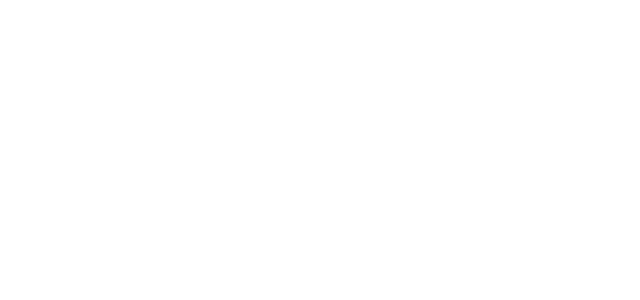
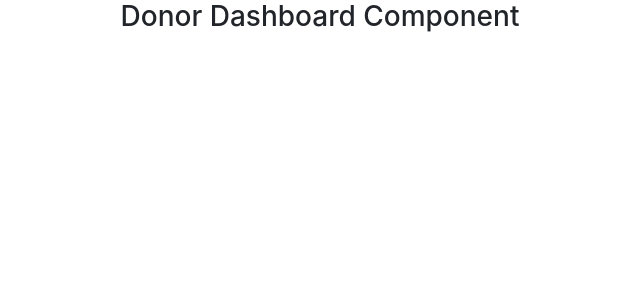
Before and after one commit to mrrobot16/fluffy-computing-machine, a React (Create React App) app: page /donor in a window 1280 px wide. Shown: the top 300 px of the page, without its empty margins (320-960 px from the left). Built offline with nearby package versions, Linux system fonts and the light colour scheme.

Commit message:
Created Donor Dashboard component

```diff
--- /dev/null
+++ b/src/components/donor-dashboard/donor-dashboard.component.js
@@ -0,0 +1,10 @@
+import React, { Component } from 'react'
+export class DonorDashboardComponent extends Component {
+  render(){
+    return (
+      <div className="donor-dashboard">
+        <h3> Donor Dashboard Component</h3>
+      </div>
+    )
+  }
+}
--- a/src/components/index.js
+++ b/src/components/index.js
@@ -1,2 +1,3 @@
 import { HomeComponent } from './home/home.component'
-export { HomeComponent }
+import { DonorDashboardComponent } from './donor-dashboard/donor-dashboard.component'
+export { HomeComponent, DonorDashboardComponent }
--- a/src/routes/app.routes.js
+++ b/src/routes/app.routes.js
@@ -1,11 +1,12 @@
 import React, { Component } from 'react'
 import { Route } from 'react-router-dom'
-import { HomeComponent } from '../components'
+import { HomeComponent, DonorDashboardComponent } from '../components'
 export class AppRouter extends Component {
   render(){
     return(
       <div>
         <Route exact path="/" component={HomeComponent} />
+        <Route path="/donor" component={DonorDashboardComponent}/>
       </div>
     )
   }
```
